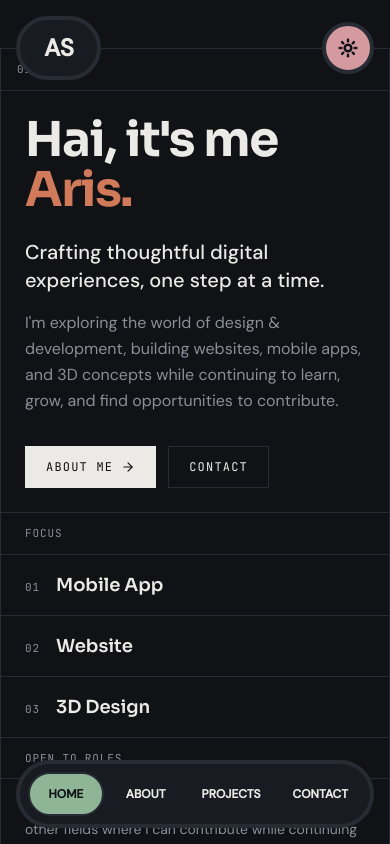
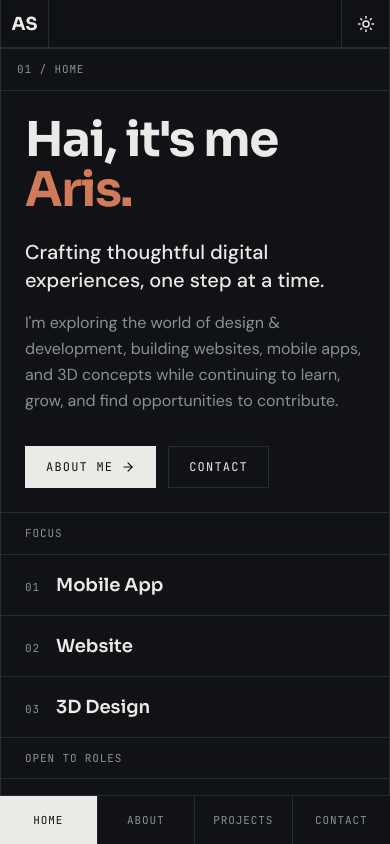
Before and after one commit to Arspn0/my-portfolio, a React (Vite) app: page / in a window 390 px wide. Shown: the top 844 px of the page. Built offline with nearby package versions, Linux system fonts and the light colour scheme; the HTML template or start-up script is replaced by a standard one.

Commit message:
update: refactor Navbar component for improved structure and responsiveness

```diff
--- a/src/components/Navbar.jsx
+++ b/src/components/Navbar.jsx
@@ -1,136 +1,84 @@
-import React, { useState, useEffect } from 'react'
-import { Menu, X, Sun, Moon } from 'lucide-react'
+import React from 'react'
+import { Sun, Moon } from 'lucide-react'
 import { useTheme } from '../context/ThemeContext'
 import { Link, useLocation } from 'react-router-dom'
 
-function Navbar() {
-  const [isMenuOpen, setIsMenuOpen] = useState(false)
-  const [scrolled, setScrolled] = useState(false)
-  const [scrolledMore, setScrolledMore] = useState(false)
-  const { theme, toggleTheme } = useTheme()
-  const location = useLocation()
-
-  useEffect(() => {
-    const handleScroll = () => {
-      const scrollY = window.scrollY
-      setScrolled(scrollY > 50)
-      setScrolledMore(scrollY > 100)
-    }
-
-    window.addEventListener('scroll', handleScroll)
-    return () => window.removeEventListener('scroll', handleScroll)
-  }, [])
-
+const tabBase = 'font-mono text-[11px] uppercase tracking-[0.08em]'
 const menuItems = [
-    { name: 'HOME', path: '/' },
-    { name: 'ABOUT', path: '/about' },
-    { name: 'PROJECTS', path: '/projects' },
-    { name: 'CONTACT', path: '/contact' }
+  { name: 'Home', path: '/' },
+  { name: 'About', path: '/about' },
+  { name: 'Projects', path: '/projects' },
+  { name: 'Contact', path: '/contact' },
 ]
 
-  const isActive = (path) => location.pathname === path
+function Navbar() {
+  const { theme, toggleTheme } = useTheme()
+  const { pathname } = useLocation()
+  const isActive = (path) => pathname === path
+
+  const logo = (
+    <Link
+      to="/"
+      aria-label="Home"
+      className="grid h-full w-12 md:w-14 place-items-center border-r hair ink font-display text-lg font-bold hover:accent"
+    >
+      AS
+    </Link>
+  )
+
+  const themeButton = (
+    <button
+      onClick={toggleTheme}
+      aria-label="Toggle theme"
+      className="grid h-full w-12 md:w-14 place-items-center border-l hair ink transition-colors hover:accent"
+    >
+      {theme === 'dark' ? <Sun size={18} /> : <Moon size={18} />}
+    </button>
+  )
 
   return (
     <>
-      {/* DESKTOP NAVBAR - Top Floating */}
-      <nav className="hidden md:block fixed top-0 w-full z-50 transition-all duration-300 pt-4">
-        <div
-          className={`transition-all duration-500 ease-in-out rounded-full bg-neo-light-card dark:bg-neo-dark-card border-4 border-neo-light-border dark:border-neo-dark-border mx-auto px-4 sm:px-6 lg:px-8 ${
-            scrolledMore
-              ? 'max-w-2xl'
-              : scrolled
-              ? 'max-w-4xl'
-              : 'max-w-7xl'
-          }`}
-        >
-          <div className="flex items-center justify-between h-16">
+      {/* DESKTOP + MOBILE TOP BAR */}
+      <header className="fixed top-0 z-50 h-12 w-full border-b hair bg-neo-light-bg/90 backdrop-blur dark:bg-neo-dark-bg/90 md:h-14">
+        <div className="mx-auto flex h-full max-w-7xl border-x hair">
+          {logo}
 
-            {/* Logo - Left */}
-            <div className="flex-shrink-0">
-              <Link
-                to="/"
-                className="text-2xl sm:text-3xl font-black text-neo-light-text dark:text-neo-dark-text font-neo uppercase tracking-tight hover:text-neo-yellow dark:hover:text-neo-green transition-colors duration-200"
-              >
-                AS
-              </Link>
-            </div>
-
-            {/* Desktop Menu - Center */}
-            <div className="absolute left-1/2 transform -translate-x-1/2">
-              <div className="flex items-center space-x-1">
+          <nav className="hidden md:flex h-full" aria-label="Main">
             {menuItems.map((item) => (
               <Link
                 key={item.name}
                 to={item.path}
-                    className={`rounded-full px-5 py-2 font-black text-sm font-neo uppercase transition-all duration-200 border-2 ${
-                      isActive(item.path)
-                        ? 'bg-neo-yellow dark:bg-neo-green text-neo-light-border dark:text-neo-dark-bg border-neo-light-border dark:border-neo-dark-border shadow-neo-sm'
-                        : 'bg-transparent text-neo-light-text dark:text-neo-dark-text border-transparent hover:border-neo-light-border dark:hover:border-neo-dark-border hover:bg-neo-light-card dark:hover:bg-neo-dark-card'
+                aria-current={isActive(item.path) ? 'page' : undefined}
+                className={`${tabBase} flex items-center border-r hair px-6 transition-colors ${
+                  isActive(item.path) ? 'tab-on' : 'muted hover:surface hover:ink'
                 }`}
               >
                 {item.name}
               </Link>
             ))}
-              </div>
-            </div>
-
-            {/* Theme Switcher - Right */}
-            <div className="flex items-center gap-2">
-              <button
-                onClick={toggleTheme}
-                className="rounded-full p-3 bg-neo-cyan dark:bg-neo-pink border-4 border-neo-light-border dark:border-neo-dark-border text-neo-light-border dark:text-neo-dark-bg shadow-neo-sm hover:shadow-neo-sm-hover hover:translate-x-1 hover:translate-y-1 active:translate-x-2 active:translate-y-2 transition-all duration-200"
-                aria-label="Toggle theme"
-              >
-                {theme === 'dark' ? <Sun size={20} strokeWidth={3} /> : <Moon size={20} strokeWidth={3} />}
-              </button>
-            </div>
-          </div>
-        </div>
           </nav>
 
-      {/* MOBILE - Top Bar (Logo & Theme Toggle) */}
-      <div className="md:hidden fixed top-0 left-0 right-0 z-50 pt-4 px-4">
-        <div className="flex items-center justify-between">
-          {/* Logo - Top Left */}
-          <Link
-            to="/"
-            className="bg-neo-light-card dark:bg-neo-dark-card border-4 border-neo-light-border dark:border-neo-dark-border rounded-full px-6 py-3"
+          <div className="ml-auto h-full">{themeButton}</div>
+        </div>
+      </header>
+
+      {/* MOBILE BOTTOM NAV */}
+      <nav
+        aria-label="Main"
+        className="fixed bottom-0 z-50 grid w-full grid-cols-4 border-t hair bg-neo-light-bg dark:bg-neo-dark-bg md:hidden"
       >
-            <span className="text-2xl font-black text-neo-light-text dark:text-neo-dark-text font-neo uppercase tracking-tight">
-              AS
-            </span>
-          </Link>
-
-          {/* Theme Toggle - Top Right */}
-          <button
-            onClick={toggleTheme}
-            className="rounded-full p-3 bg-neo-cyan dark:bg-neo-pink border-4 border-neo-light-border dark:border-neo-dark-border text-neo-light-border dark:text-neo-dark-bg shadow-neo hover:shadow-neo-sm-hover hover:translate-x-1 hover:translate-y-1 active:translate-x-2 active:translate-y-2 transition-all duration-200"
-            aria-label="Toggle theme"
-          >
-            {theme === 'dark' ? <Sun size={20} strokeWidth={3} /> : <Moon size={20} strokeWidth={3} />}
-          </button>
-        </div>
-      </div>
-
-      {/* MOBILE - Bottom Navigation */}
-      <nav className="md:hidden fixed bottom-0 left-0 right-0 z-50 pb-4 px-4">
-        <div className="bg-neo-light-card dark:bg-neo-dark-card border-4 border-neo-light-border dark:border-neo-dark-border rounded-full px-2 py-2">
-          <div className="flex items-center justify-around gap-1">
         {menuItems.map((item) => (
           <Link
             key={item.name}
             to={item.path}
-                className={`flex-1 text-center rounded-full px-3 py-3 font-black text-xs font-neo uppercase transition-all duration-200 border-2 ${
-                  isActive(item.path)
-                    ? 'bg-neo-yellow dark:bg-neo-green text-neo-light-border dark:text-neo-dark-bg border-neo-light-border dark:border-neo-dark-border shadow-neo-sm'
-                    : 'bg-transparent text-neo-light-text dark:text-neo-dark-text border-transparent'
+            aria-current={isActive(item.path) ? 'page' : undefined}
+            className={`${tabBase} py-4 text-center border-r hair last:border-r-0 ${
+              isActive(item.path) ? 'tab-on' : 'muted'
             }`}
           >
             {item.name}
           </Link>
         ))}
-          </div>
-        </div>
       </nav>
     </>
   )
```
Lines whose indentation alone changed are shown as unchanged.
